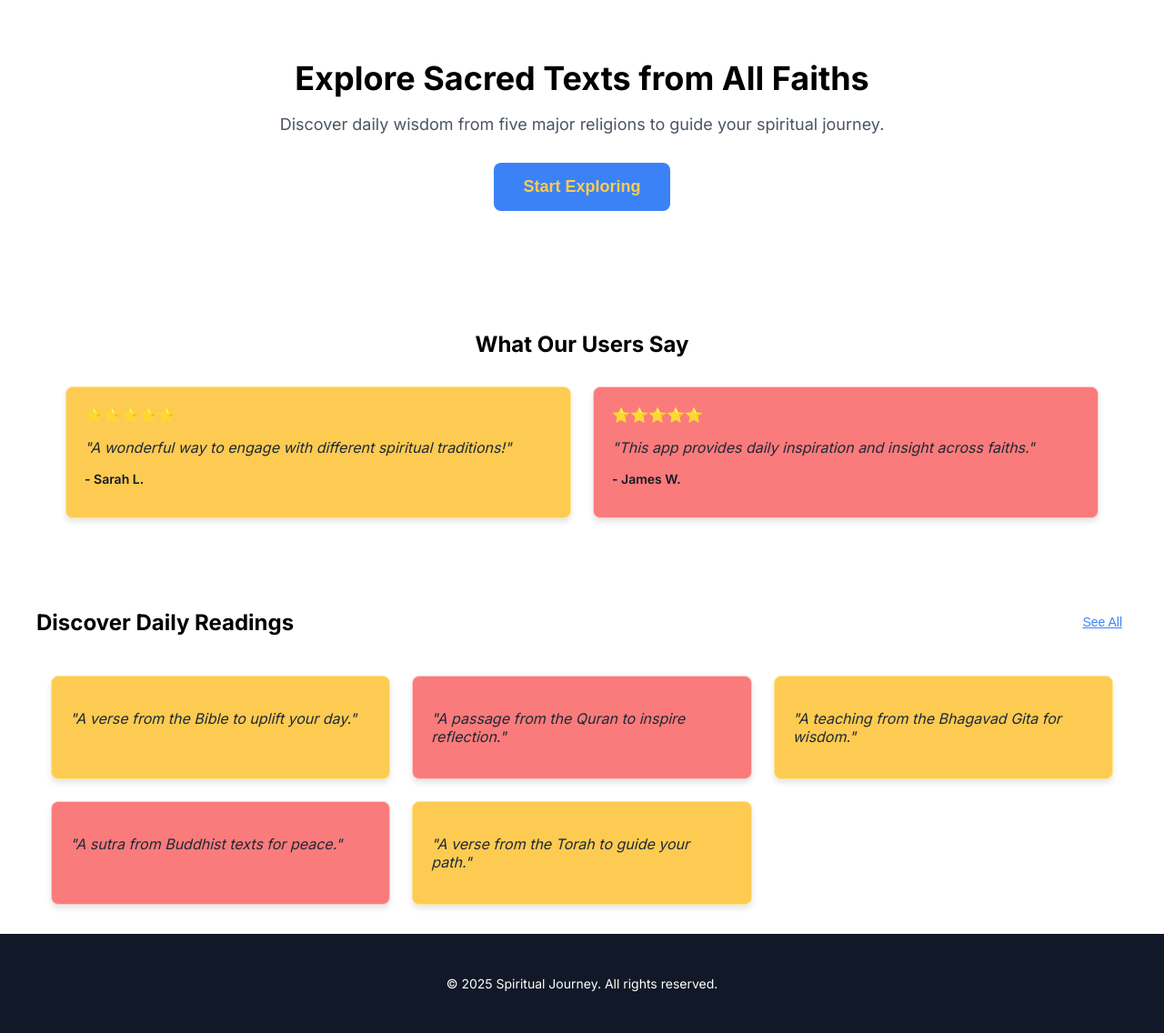
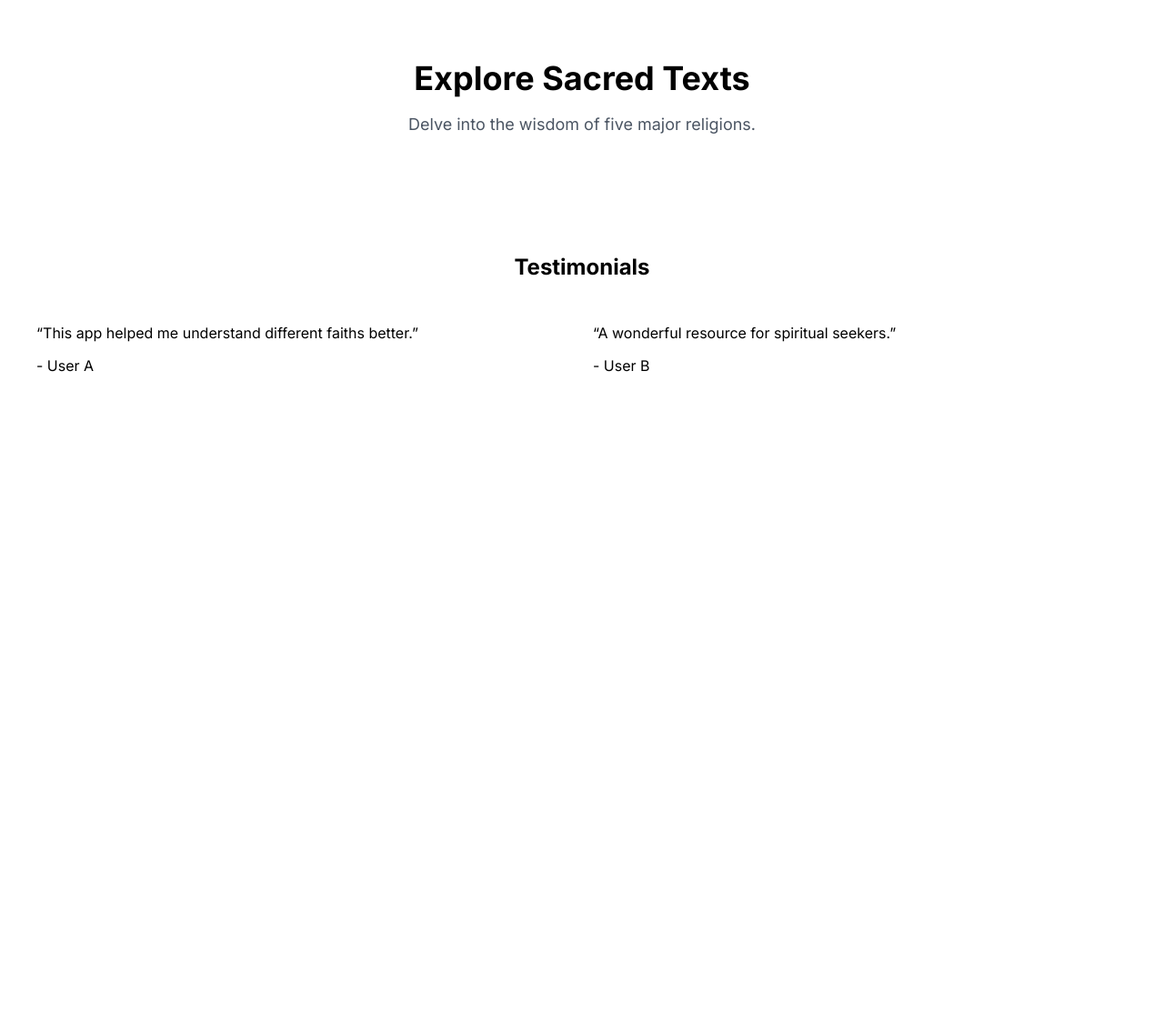
Before and after one commit to getoffyourass/spiritual-journey, a React app: page index.html in a window 1280 px wide. Shown: the whole page at 91% size. After the commit the page ends 800 px from the top, so only its background shows below. Built offline with nearby package versions, Linux system fonts and the light colour scheme.

Commit message:
Update index.html

```diff
--- a/index.html
+++ b/index.html
@@ -41,16 +41,6 @@
             overflow: hidden;
         }
 
-        .hero-cloud {
-            position: absolute;
-            top: 0;
-            right: 0;
-            width: 384px;
-            height: 240px;
-            opacity: 0.9;
-            pointer-events: none;
-        }
-
         .hero-content {
             text-align: center;
             max-width: 48rem;
@@ -67,39 +57,6 @@
             font-size: 1.125rem;
             color: #4b5563;
             margin-bottom: 2rem;
-        }
-
-        /* Buttons and Navigation */
-        .nav-button {
-            display: flex;
-            align-items: center;
-            gap: 0.5rem;
-            padding: 0.5rem 1rem;
-            border: 1px solid #e5e7eb;
-            border-radius: 0.5rem;
-            background: white;
-            color: #4b5563;
-            font-size: 0.875rem;
-            font-weight: 500;
-            cursor: pointer;
-        }
-
-        .cta-button {
-            background: #3b82f6;
-            color: #fecb52;
-            font-weight: bold;
-            padding: 1rem 2rem;
-            border-radius: 0.5rem;
-            border: none;
-            font-size: 1.125rem;
-            cursor: pointer;
-            display: inline-flex;
-            align-items: center;
-            gap: 0.5rem;
-        }
-
-        .cta-button:hover {
-            background: #2563eb;
         }
 
         /* Testimonials Section */
@@ -123,135 +80,28 @@
             margin: 0 auto;
             padding: 0 1rem;
         }
-
-        .testimonial-card {
-            border-radius: 0.5rem;
-            padding: 1.25rem;
-            box-shadow: 0 4px 6px rgba(0, 0, 0, 0.1);
-            transition: transform 0.2s;
-        }
-
-        .testimonial-card:hover {
-            transform: translateY(-5px);
-        }
-
-        .testimonial-yellow {
-            background: #FECB52;
-            border: 1px solid #fde68a;
-        }
-
-        .testimonial-red {
-            background: #FA7B7B;
-            border: 1px solid #fecaca;
-        }
-
-        .rating {
-            display: flex;
-            margin-bottom: 0.75rem;
-        }
-
-        .testimonial-text {
-            font-style: italic;
-            margin-bottom: 1rem;
-            color: #1f2937;
-        }
-
-        .testimonial-author {
-            font-weight: 600;
-            color: #111827;
-            font-size: 0.875rem;
-        }
-
-        /* Discovery Section */
-        .discovery-section {
-            padding: 2rem 0;
-            background: white;
-        }
-
-        .section-header {
-            display: flex;
-            justify-content: space-between;
-            align-items: center;
-            margin-bottom: 1.5rem;
-        }
-
-        .section-title {
-            font-size: 1.5rem;
-            font-weight: bold;
-        }
-
-        .see-all-button {
-            color: #3b82f6;
-            text-decoration: underline;
-            font-size: 0.875rem;
-            font-weight: 500;
-            background: none;
-            border: none;
-            cursor: pointer;
-        }
-          /* Footer */
-        .footer {
-            background: #111827;
-            color: white;
-            text-align: center;
-            padding: 2rem 1rem;
-            font-size: 0.875rem;
-        }
     </style>
 </head>
 <body>
-    <div class="container">
     <section class="hero-section">
         <div class="hero-content">
-                <h1 class="hero-title">Explore Sacred Texts from All Faiths</h1>
-                <p class="hero-description">Discover daily wisdom from five major religions to guide your spiritual journey.</p>
-                <button class="cta-button">Start Exploring</button>
+            <h1 class="hero-title">Explore Sacred Texts</h1>
+            <p class="hero-description">Delve into the wisdom of five major religions.</p>
         </div>
     </section>
 
     <section class="testimonials-section">
-            <h2 class="testimonials-title">What Our Users Say</h2>
+        <h2 class="testimonials-title">Testimonials</h2>
         <div class="testimonials-grid">
-                <div class="testimonial-card testimonial-yellow">
-                    <div class="rating">⭐⭐⭐⭐⭐</div>
-                    <p class="testimonial-text">"A wonderful way to engage with different spiritual traditions!"</p>
-                    <p class="testimonial-author">- Sarah L.</p>
+            <div class="testimonial-card">
+                <p class="testimonial-text">“This app helped me understand different faiths better.”</p>
+                <p class="testimonial-author">- User A</p>
             </div>
-                <div class="testimonial-card testimonial-red">
-                    <div class="rating">⭐⭐⭐⭐⭐</div>
-                    <p class="testimonial-text">"This app provides daily inspiration and insight across faiths."</p>
-                    <p class="testimonial-author">- James W.</p>
+            <div class="testimonial-card">
+                <p class="testimonial-text">“A wonderful resource for spiritual seekers.”</p>
+                <p class="testimonial-author">- User B</p>
             </div>
         </div>
     </section>
-
-        <section class="discovery-section">
-            <div class="section-header">
-                <h2 class="section-title">Discover Daily Readings</h2>
-                <button class="see-all-button">See All</button>
-            </div>
-            <div class="testimonials-grid">
-                <div class="testimonial-card testimonial-yellow">
-                    <p class="testimonial-text">"A verse from the Bible to uplift your day."</p>
-                </div>
-                <div class="testimonial-card testimonial-red">
-                    <p class="testimonial-text">"A passage from the Quran to inspire reflection."</p>
-                </div>
-                <div class="testimonial-card testimonial-yellow">
-                    <p class="testimonial-text">"A teaching from the Bhagavad Gita for wisdom."</p>
-                </div>
-                <div class="testimonial-card testimonial-red">
-                    <p class="testimonial-text">"A sutra from Buddhist texts for peace."</p>
-                </div>
-                <div class="testimonial-card testimonial-yellow">
-                    <p class="testimonial-text">"A verse from the Torah to guide your path."</p>
-                </div>
-            </div>
-        </section>
-    </div>
-
-    <footer class="footer">
-        <p>&copy; 2025 Spiritual Journey. All rights reserved.</p>
-    </footer>
 </body>
 </html>
```
Lines whose indentation alone changed are shown as unchanged.
